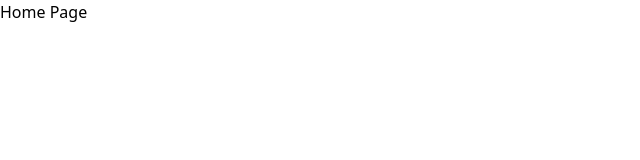
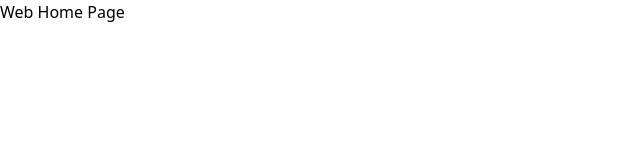
Before and after one commit to CW-Parth113/git-practice, a Next.js app: page / in a window 1280 px wide. Shown: the top 160 px of the page, without its empty margins (0-640 px from the left). Built offline with nearby package versions, Linux system fonts and the light colour scheme.

Commit message:
Add product card styling

```diff
--- a/app/components/product-card/ProductCard.tsx
+++ b/app/components/product-card/ProductCard.tsx
@@ -1,7 +1,7 @@
 import React from "react";
 
 const ProductCard = () => {
-  return <div>ProductCard</div>;
+  return <div>ProductCard Add product card styling</div>;
 };
 
 export default ProductCard;
--- a/app/page.tsx
+++ b/app/page.tsx
@@ -1,7 +1,7 @@
 import React from "react";
 
 const Home = () => {
-  return <div>Home Page</div>;
+  return <div>Web Home Page</div>;
 };
 
 export default Home;
```
